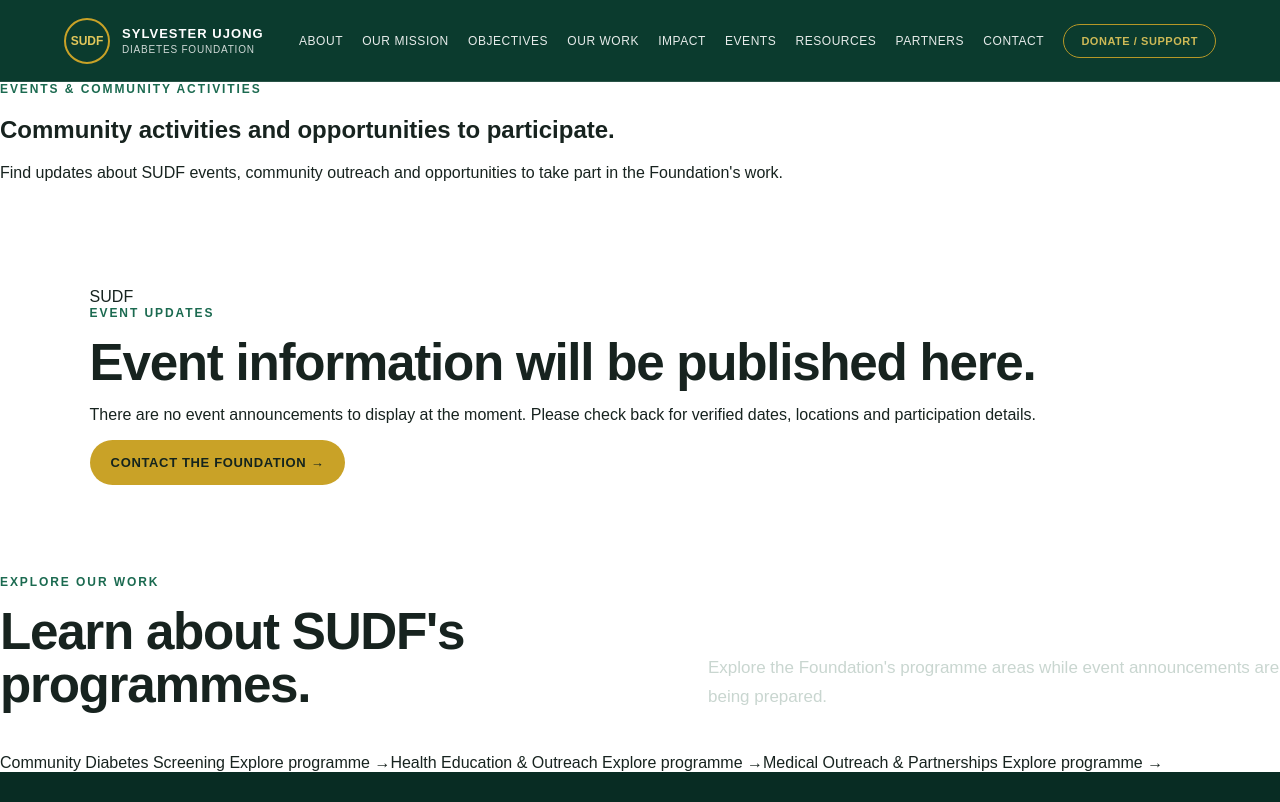
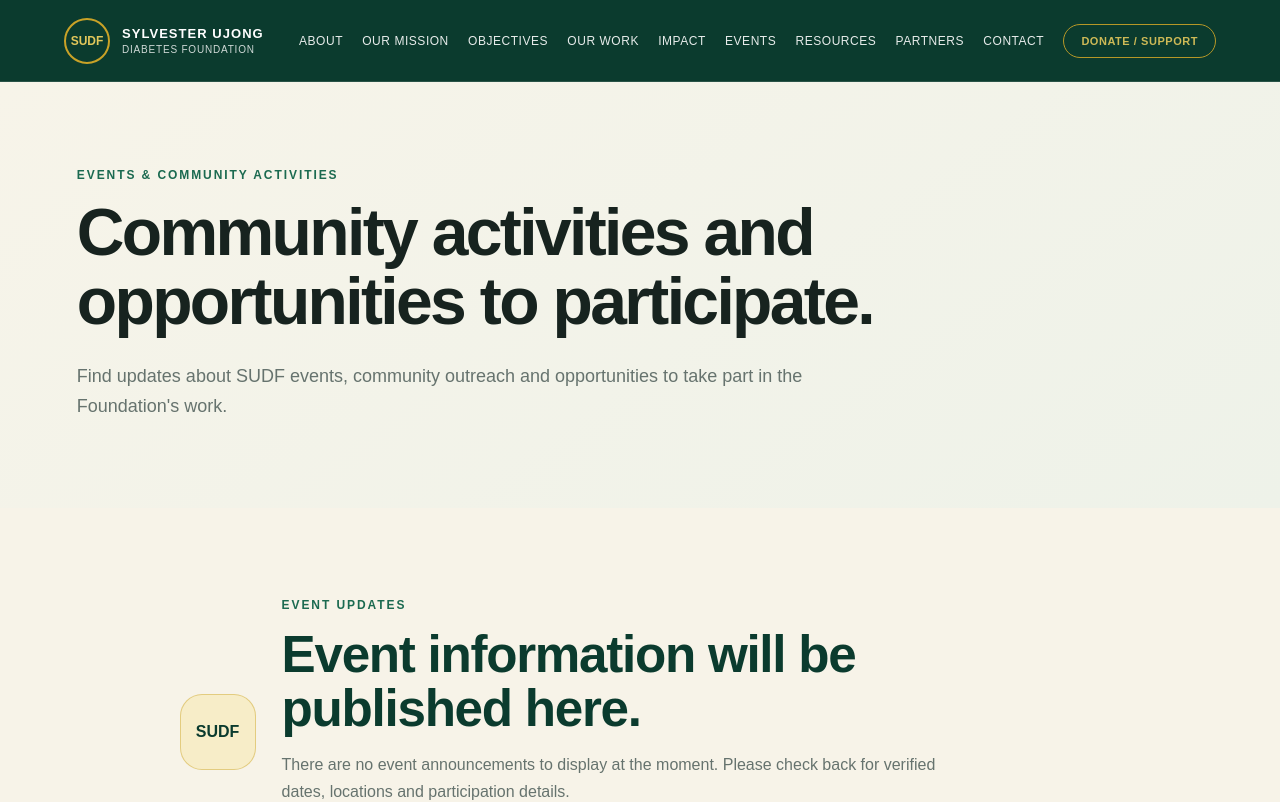
Before and after one commit to AkongShadrach/SUDF-website, a Next.js app: page /events in a window 1280 px wide. Shown: the top 802 px of the page. Built offline with nearby package versions, Linux system fonts and the light colour scheme.

Commit message:
Style SUDF events landing page and verified events state

```diff
--- a/app/globals.css
+++ b/app/globals.css
@@ -1486,3 +1486,46 @@ blockquote { margin:32px 0 0; padding:20px 0 0 22px; border-left:3px solid var(-
 @media(prefers-reduced-motion:reduce) {
   .sudf-back-to-top { transition: none; }
 }
+
+
+/* Events page: remove demo copy and present a clear verified-events state */
+.sudf-events-page { min-height:100vh; background:var(--cream); }
+.sudf-events-hero {
+  padding:clamp(52px,7vw,86px) 6vw;
+  background:linear-gradient(145deg,#f7f4e9,#eef2e9);
+}
+.sudf-events-hero-inner { max-width:950px; }
+.sudf-events-hero h1 { max-width:900px; margin:0; color:var(--ink); font-size:clamp(38px,5.5vw,66px); line-height:1.05; letter-spacing:-.04em; }
+.sudf-events-hero-inner > p:last-child { max-width:760px; margin:24px 0 0; color:var(--muted); font-size:18px; line-height:1.7; }
+.sudf-events-empty {
+  display:flex;
+  align-items:center;
+  gap:26px;
+  margin:0 auto;
+  max-width:1100px;
+}
+.sudf-events-empty-mark {
+  display:grid;
+  width:76px;
+  height:76px;
+  flex:0 0 76px;
+  place-items:center;
+  border:1px solid rgba(201,162,39,.45);
+  border-radius:22px;
+  background:#f7edc8;
+  color:var(--green);
+  font-weight:800;
+}
+.sudf-events-empty > div { max-width:680px; }
+.sudf-events-empty h2 { margin:0 0 12px; color:var(--green); }
+.sudf-events-empty p:not(.eyebrow) { color:var(--muted); line-height:1.7; }
+.sudf-events-programmes { padding:20px 6vw 76px; }
+.sudf-events-programmes .section-heading { max-width:1100px; margin:0 auto 28px; }
+.sudf-events-programme-links { display:grid; grid-template-columns:repeat(3,minmax(0,1fr)); gap:16px; max-width:1100px; margin:auto; }
+.sudf-events-programme-links a { display:flex; min-height:150px; flex-direction:column; justify-content:space-between; gap:20px; padding:24px; border:1px solid var(--line); border-top:4px solid var(--gold); border-radius:20px; background:#fff; color:var(--ink); font-size:20px; font-weight:800; }
+.sudf-events-programme-links a span { color:var(--green); font-size:14px; }
+@media(max-width:760px) {
+  .sudf-events-empty { align-items:flex-start; flex-direction:column; }
+  .sudf-events-programme-links { grid-template-columns:1fr; }
+  .sudf-events-hero-inner > p:last-child { font-size:16px; }
+}
```
